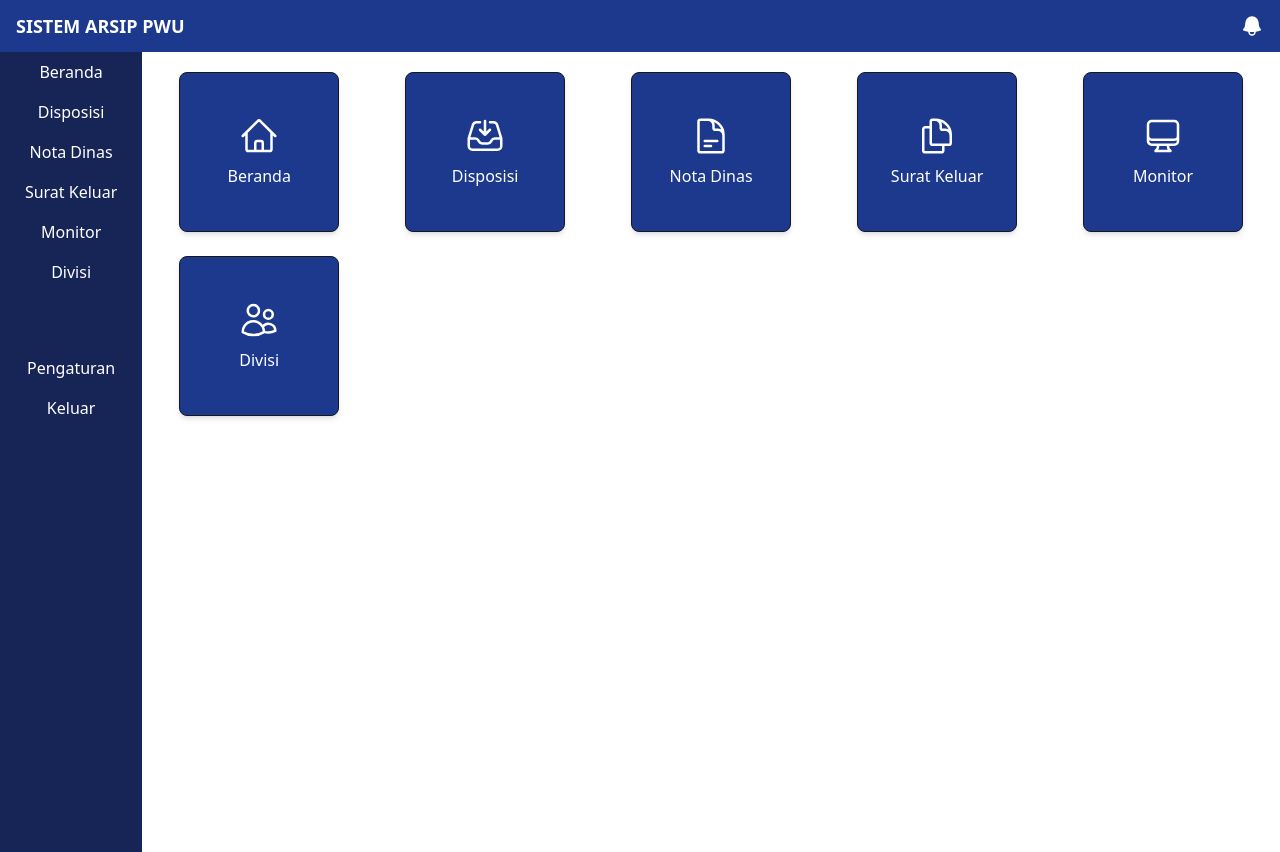
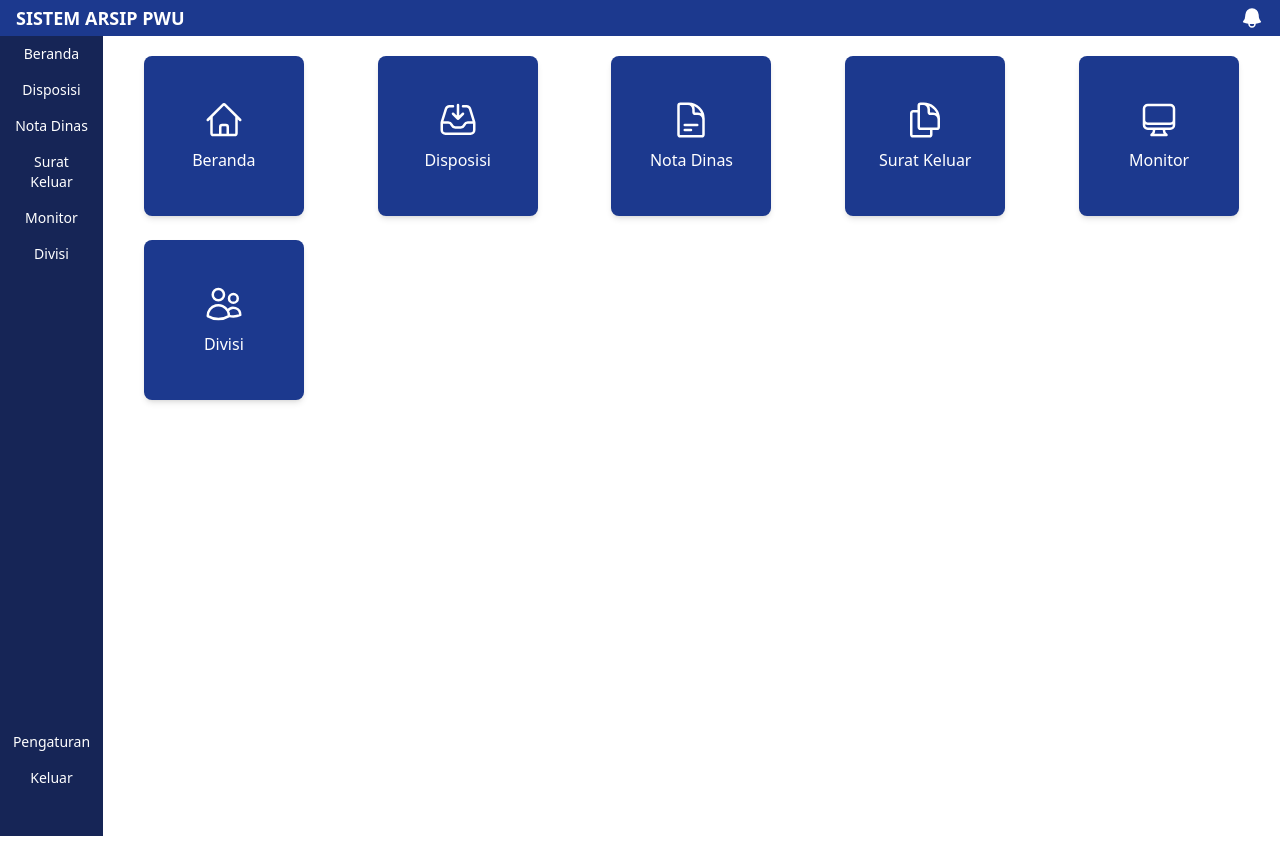
Before and after one commit to farrelmt/pwu_archive, a Django app: page / in a window 1280 px wide. Run offline with Django 5.2, Linux system fonts and the light colour scheme; the visitor is signed in with stand-in values (Sample User, id 1); some libraries are stand-ins or nearby versions.

Commit message:
Update Navbar dan Sidebar

```diff
--- a/archiveproject/homepage/templates/dashboard.html
+++ b/archiveproject/homepage/templates/dashboard.html
@@ -1,7 +1,7 @@
 {% extends 'home_base.html' %}
 {% block title %}SISTEM ARSIP - BERANDA{% endblock %}
 {% block content %}
-    <div class="flex flex-grow justify-center grid place-items-center grid-cols-2 sm:grid-cols-3 md:grid-cols-3 lg:grid-cols-5 xl:grid-cols-5 2xl:grid-cols-8 gap-6 p-4 my-1">
+    <div class="flex flex-grow justify-center grid place-items-center grid-cols-2 sm:grid-cols-3 md:grid-cols-3 lg:grid-cols-5 xl:grid-cols-5 2xl:grid-cols-8 gap-6 p-4 my-1 text-transparent">
 
         {% for link in links %}
         <div class="">
--- a/archiveproject/homepage/templates/home_base.html
+++ b/archiveproject/homepage/templates/home_base.html
@@ -10,8 +10,8 @@
     {% tailwind_css %}
 </head>
 
-<body class="bg-white min-h-screen">
-    <nav class="bg-blue-900 text-white flex justify-between items-center px-4 py-3">
+<body class="bg-white min-h-screen overflow-hidden">
+    <nav class="bg-blue-900 text-white flex justify-between items-center px-4 py-1">
         <div class="flex items-center space-x-2">
             <p class="text-8xl font-bold text-lg">SISTEM ARSIP PWU</p>
         </div>
@@ -35,36 +35,36 @@
 
     <div class="flex">
         <aside id="sidebar"
-               class="flex flex-col bg-blue-950 text-white w-40 min-h-screen p-0 space-y-0 transform
-               transition-transform -translate-x-full md:translate-x-0 fixed md:relative">
+               class="flex flex-col bg-blue-950 text-white w-28 min-h-screen p-0 space-y-0 transform
+               transition-transform -translate-x-full md:translate-x-0 fixed md:relative justify-between">
             <div class="">
-                <a href="{% url 'homepage:dashboard' %}" class="block py-2 px-3 hover:bg-blue-700 rounded text-center">
+                <a href="{% url 'homepage:dashboard' %}" class="block py-2 px-3 hover:bg-blue-700 rounded text-center text-sm">
                     Beranda
                 </a>
-                <a href="{% url 'homepage:disposisi' %}" class="block py-2 px-3 hover:bg-blue-700 rounded text-center">
+                <a href="{% url 'homepage:disposisi' %}" class="block py-2 px-3 hover:bg-blue-700 rounded text-center text-sm">
                     Disposisi
                 </a>
-                <a href="{% url 'homepage:notadinas' %}" class="block py-2 px-3 hover:bg-blue-700 rounded text-center">
+                <a href="{% url 'homepage:notadinas' %}" class="block py-2 px-3 hover:bg-blue-700 rounded text-center text-sm">
                     Nota Dinas
                 </a>
-                <a href="{% url 'homepage:suratkeluar' %}" class="block py-2 px-3 hover:bg-blue-700 rounded text-center">
+                <a href="{% url 'homepage:suratkeluar' %}" class="block py-2 px-3 hover:bg-blue-700 rounded text-center text-sm">
                     Surat Keluar
                 </a>
-                <a href="{% url 'homepage:monitor' %}" class="block py-2 px-3 hover:bg-blue-700 rounded text-center">
+                <a href="{% url 'homepage:monitor' %}" class="block py-2 px-3 hover:bg-blue-700 rounded text-center text-sm">
                     Monitor
                 </a>
-                <a href="{% url 'homepage:divisi' %}" class="block py-2 px-3 hover:bg-blue-700 rounded text-center">
+                <a href="{% url 'homepage:divisi' %}" class="block py-2 px-3 hover:bg-blue-700 rounded text-center text-sm">
                     Divisi
                 </a>
             </div>
 
-            <div class="mt-14">
-                <a href="{% url 'homepage:pengaturan' %}" class="block py-2 px-3 hover:bg-blue-700 rounded text-center">Pengaturan</a>
-                <a href="{% url 'accounts:logout' %}" class="block py-2 px-3 hover:bg-blue-700 rounded text-center">Keluar</a>
+            <div class="mb-10">
+                <a href="{% url 'homepage:pengaturan' %}" class="block py-2 px-3 hover:bg-blue-700 rounded text-center text-sm">Pengaturan</a>
+                <a href="{% url 'accounts:logout' %}" class="block py-2 px-3 hover:bg-blue-700 rounded text-center text-sm">Keluar</a>
             </div>
         </aside>
 
-        <main class="w-full">
+        <main class="w-full text-black ">
             {% block content %}
             {% endblock %}
         </main>
--- a/archiveproject/theme/static/css/dist/styles.css
+++ b/archiveproject/theme/static/css/dist/styles.css
@@ -10,14 +10,18 @@
       "Courier New", monospace;
     --color-red-600: oklch(57.7% 0.245 27.325);
     --color-blue-500: oklch(62.3% 0.214 259.815);
+    --color-blue-600: oklch(54.6% 0.245 262.881);
     --color-blue-700: oklch(48.8% 0.243 264.376);
     --color-blue-900: oklch(37.9% 0.146 265.522);
     --color-blue-950: oklch(28.2% 0.091 267.935);
     --color-gray-50: oklch(98.5% 0.002 247.839);
+    --color-gray-100: oklch(96.7% 0.003 264.542);
     --color-gray-300: oklch(87.2% 0.01 258.338);
     --color-black: #000;
     --color-white: #fff;
     --spacing: 0.25rem;
+    --text-xs: 0.75rem;
+    --text-xs--line-height: calc(1 / 0.75);
     --text-sm: 0.875rem;
     --text-sm--line-height: calc(1.25 / 0.875);
     --text-lg: 1.125rem;
@@ -34,6 +38,7 @@
     --font-weight-bold: 700;
     --tracking-normal: 0em;
     --leading-normal: 1.5;
+    --radius-sm: 0.25rem;
     --radius-md: 0.375rem;
     --radius-lg: 0.5rem;
     --default-transition-duration: 150ms;
@@ -372,6 +401,9 @@
   }
   .mb-6 {
     margin-bottom: calc(var(--spacing) * 6);
+  }
+  .mb-10 {
+    margin-bottom: calc(var(--spacing) * 10);
   }
   .mb-12 {
     margin-bottom: calc(var(--spacing) * 12);
@@ -473,14 +548,56 @@
   .w-10 {
     width: calc(var(--spacing) * 10);
   }
+  .w-12 {
+    width: calc(var(--spacing) * 12);
+  }
+  .w-18 {
+    width: calc(var(--spacing) * 18);
+  }
+  .w-20 {
+    width: calc(var(--spacing) * 20);
+  }
+  .w-24 {
+    width: calc(var(--spacing) * 24);
+  }
+  .w-25 {
+    width: calc(var(--spacing) * 25);
+  }
+  .w-26 {
+    width: calc(var(--spacing) * 26);
+  }
+  .w-27 {
+    width: calc(var(--spacing) * 27);
+  }
+  .w-28 {
+    width: calc(var(--spacing) * 28);
+  }
+  .w-30 {
+    width: calc(var(--spacing) * 30);
+  }
+  .w-32 {
+    width: calc(var(--spacing) * 32);
+  }
   .w-40 {
     width: calc(var(--spacing) * 40);
+  }
+  .w-62 {
+    width: calc(var(--spacing) * 62);
   }
   .w-96 {
     width: calc(var(--spacing) * 96);
   }
+  .w-120 {
+    width: calc(var(--spacing) * 120);
+  }
   .w-full {
     width: 100%;
+  }
+  .w-max {
+    width: max-content;
+  }
+  .w-screen {
+    width: 100vw;
   }
   .flex-grow {
     flex-grow: 1;
@@ -553,6 +676,9 @@
     margin-inline-start: calc(calc(var(--spacing) * 4) * var(--tw-space-x-reverse));
     margin-inline-end: calc(calc(var(--spacing) * 4) * calc(1 - var(--tw-space-x-reverse)));
   }
+  .overflow-hidden {
+    overflow: hidden;
+  }
   .rounded {
     border-radius: 0.25rem;
   }
@@ -590,11 +734,20 @@
   .p-8 {
     padding: calc(var(--spacing) * 8);
   }
+  .px-1 {
+    padding-inline: calc(var(--spacing) * 1);
+  }
+  .px-2 {
+    padding-inline: calc(var(--spacing) * 2);
+  }
   .px-3 {
     padding-inline: calc(var(--spacing) * 3);
   }
   .px-4 {
     padding-inline: calc(var(--spacing) * 4);
+  }
+  .py-1 {
+    padding-block: calc(var(--spacing) * 1);
   }
   .py-2 {
     padding-block: calc(var(--spacing) * 2);
@@ -667,6 +824,9 @@
   .text-red-600 {
     color: var(--color-red-600);
   }
+  .text-transparent {
+    color: transparent;
+  }
   .text-white {
     color: var(--color-white);
   }
```
Also changed, not shown: other parts of archiveproject/theme/static/css/dist/styles.css (+100 -0 lines).
